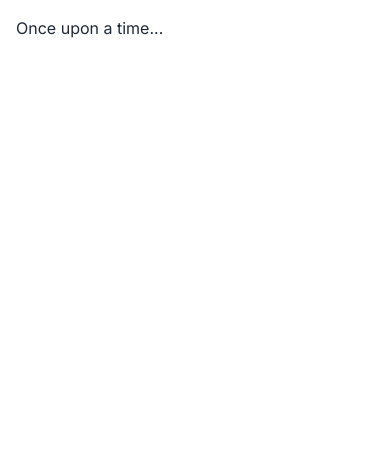
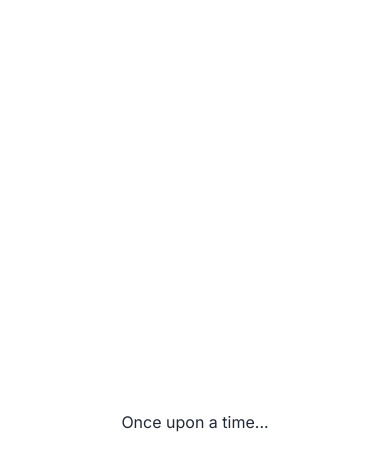
Before and after one commit to eloquia/hannah-dale, a Next.js app: page /chapter-1 in a window 390 px wide. Shown: the top 470 px of the page. Built offline with nearby package versions, Linux system fonts and the light colour scheme.

Commit message:
fixed chapter 1

```diff
--- /dev/null
+++ b/src/app/chapter-1-intro/page.tsx
@@ -0,0 +1,76 @@
+"use client";
+
+import { useEffect, useState } from "react";
+
+import { useRouter } from 'next/navigation';
+import AnimatedText from "@/components/ui/animated-text";
+import { AnimatePresence, motion } from "framer-motion";
+import { TYPEWRITE_DELAY_MILLIS } from "@/constants/timer";
+
+const text = [
+  "Once upon a time...",
+  "The universe brought two people together in Denver.",
+  "However, fate forced them apart soon after.",
+  "Soon after, they both found themselves in San Diego",
+  "and they became friends and then roommates.",
+  "Let's see what they looked like",
+];
+
+export default function First() {
+  const router = useRouter();
+  const [isInitialized, setIsInitialized] = useState(false);
+  const [imageSrcs, setImageSrcs] = useState<string[]>([]);
+  const [completed, setCompleted] = useState(false);
+  const [charIdx, setCharIdx] = useState(0);
+
+  const [currentTextIndex, setCurrentTextIndex] = useState(0);
+  const [displayedText, setDisplayedText] = useState<string>('');
+  const [canAdvance, setCanAdvance] = useState(false);
+
+  useEffect(() => {
+    setCanAdvance(false);
+    var i = 0
+
+    // seed first call and store interval (to clear later)
+    var interval = setInterval(function() {
+      // each loop, call passed in function
+      setDisplayedText(text[currentTextIndex].slice(0, i));
+      // delegate(once[i]);
+
+        // increment, and if we're past array, clear interval
+      if (i++ >= text[currentTextIndex].length) {
+        clearInterval(interval);
+        setCanAdvance(true);
+      }
+    }, TYPEWRITE_DELAY_MILLIS);
+
+  }, [currentTextIndex]);
+
+  const handleNavigate = () => {
+    router.push('/chapter-1');
+  }
+
+  const handleAdvanceText = () => {
+    if (canAdvance && currentTextIndex < text.length - 1) {
+      setCurrentTextIndex(currentTextIndex + 1);
+    }
+  }
+
+  return (
+    <AnimatePresence>
+      <motion.main
+        className="p-4 min-h-screen flex justify-center items-center gap-16"
+        onClick={handleAdvanceText}
+        // initial={{ opacity: 0, x: 1000 }}
+        // animate={{ opacity: 1, x: 0 }}
+        // exit={{ opacity: 0 }}
+        // transition={{ duration: 0.7 }}
+      >
+        {/* <AnimatedText
+          text={text[currentTextIndex]}
+        /> */}
+        <p>{displayedText}</p>
+      </motion.main>
+    </AnimatePresence>
+  );
+}
--- a/src/app/chapter-1/page.tsx
+++ b/src/app/chapter-1/page.tsx
@@ -2,11 +2,11 @@
 
 import { useEffect, useState } from "react";
 
-import shuffle, { isCompleted, switchCells } from "@/utils/shuffle";
+import shuffle from "@/utils/shuffle";
 import SliderGame from "@/components/game/slider-game";
 import { useRouter } from 'next/navigation';
-import AnimatedText from "@/components/ui/animated-text";
 import { AnimatePresence, motion } from "framer-motion";
+import { TYPEWRITE_DELAY_MILLIS } from "@/constants/timer";
 
 const IMAGE_WIDTH = 180;
 const IMAGE_HEIGHT = 37;
@@ -19,8 +19,8 @@ const text = [
   "The universe brought two people together in Denver.",
   "However, fate forced them apart soon after.",
   "Soon after, they both found themselves in San Diego",
-  "and they became friends and then roommates.",
-  "Let's see what they looked like",
+  "and they became friends",
+  "Let's see what they looked like!",
 ];
 
 export default function First() {
@@ -30,6 +30,10 @@ export default function First() {
   const [completed, setCompleted] = useState(false);
 
   const [currentTextIndex, setCurrentTextIndex] = useState(0);
+  const [displayedText, setDisplayedText] = useState<string>('');
+  const [canAdvance, setCanAdvance] = useState(false);
+
+  const [ showGame, setShowGame ] = useState(false);
 
   useEffect(() => {
     // add germany-x-y.png images randomly to the array
@@ -37,7 +41,7 @@ export default function First() {
 
     for (let y = 0; y < Y_INDICES; y++) {
       for (let x = 0; x < X_INDICES; x++) {
-        const imageSrc = `/chapter-1/test/germany-${x}-${y}.png`;
+        const imageSrc = `/chapter-1/game/kearny-villa-${x}-${y}.png`;
         imageArray.push(imageSrc);
       }
     }
@@ -50,6 +54,24 @@ export default function First() {
     setImageSrcs(randomSort);
   }, []);
 
+  useEffect(() => {
+    setCanAdvance(false);
+    var i = 0
+
+    // seed first call and store interval (to clear later)
+    var interval = setInterval(function() {
+      // each loop, call passed in function
+      setDisplayedText(text[currentTextIndex].slice(0, i));
+
+        // increment, and if we're past array, clear interval
+      if (i++ >= text[currentTextIndex].length) {
+        clearInterval(interval);
+        setCanAdvance(true);
+      }
+    }, TYPEWRITE_DELAY_MILLIS);
+
+  }, [currentTextIndex]);
+
   const handleCompleted = () => {
     setCompleted(true);
   }
@@ -58,45 +80,50 @@ export default function First() {
     router.push('/chapter-2');
   }
 
-  // if (!imageSrcs || imageSrcs.length === 0) {
-  //   return <div>Loading...</div>;
-  // }
-
   const handleAdvanceText = () => {
-    if (currentTextIndex < text.length - 1) {
-      setCurrentTextIndex(currentTextIndex + 1);
+    if (canAdvance) {
+      if (currentTextIndex < text.length - 1) {
+        setCurrentTextIndex(currentTextIndex + 1);
+      } else {
+        setShowGame(true);
+      }
     }
   }
 
   return (
     <AnimatePresence>
-      <motion.main
-        className="p-4 flex min-h-screen flex-col gap-16"
-        onClick={handleAdvanceText}
-        initial={{ opacity: 0, x: 1000 }}
-        animate={{ opacity: 1, x: 0 }}
-        exit={{ opacity: 0 }}
-        transition={{ duration: 0.7 }}
-      >
-        <AnimatedText
-          text={text[currentTextIndex]}
-        />
-      </motion.main>
+      {
+        showGame
+          ? <main className="p-4 flex min-h-screen flex-col items-center gap-4">
+              <p className="mb-8 text-xl text-center">Complete the Image to Unlock the Memory!</p>
+              <SliderGame
+                // imagePrefix="/chapter-1/test/germany"
+                imagePrefix="/chapter-1/game/kearny-villa"
+                imageExtension="png"
+                numCols={X_INDICES}
+                numRows={Y_INDICES}
+                imageHeight={IMAGE_HEIGHT}
+                imageWidth={IMAGE_WIDTH}
+                onCompleted={handleCompleted}
+              />
+              {
+                completed && <div className="text-center mt-8">
+                  <button
+                    className="px-4 py-2 bg-[#01F9C6] text-gray-900 text-base font-medium rounded-md shadow-sm hover:bg-gray-400 focus:outline-none focus:ring-2 focus:ring-gray-300"
+                    onClick={handleNavigate}
+                  >
+                    Next
+                  </button>
+                </div>
+              }
+            </main>
+          : <motion.main
+              className="p-4 min-h-screen flex justify-center items-center gap-16"
+              onClick={handleAdvanceText}
+            >
+              <p className="text-center w-3/4 md:w-1/2">{displayedText}</p>
+            </motion.main>
+      }
     </AnimatePresence>
-    // <main className="p-4 flex min-h-screen flex-col items-center gap-4">
-    //   <p className="mb-8 text-xl text-center">Complete the Image to Unlock the Memory!</p>
-    //   <SliderGame
-    //     imagePrefix="/chapter-1/test/germany"
-    //     // imagePrefix="/chapter-1/game/kearny-villa"
-    //     imageExtension="png"
-    //     numCols={X_INDICES}
-    //     numRows={Y_INDICES}
-    //     imageHeight={IMAGE_HEIGHT}
-    //     imageWidth={IMAGE_WIDTH}
-    //     onCompleted={handleCompleted}
-    //   />
-
-    //   {completed && <button onClick={handleNavigate}>Next</button>}
-    // </main>
   );
 }
--- /dev/null
+++ b/src/constants/timer.ts
@@ -0,0 +1 @@
+export const TYPEWRITE_DELAY_MILLIS = 70;
```
